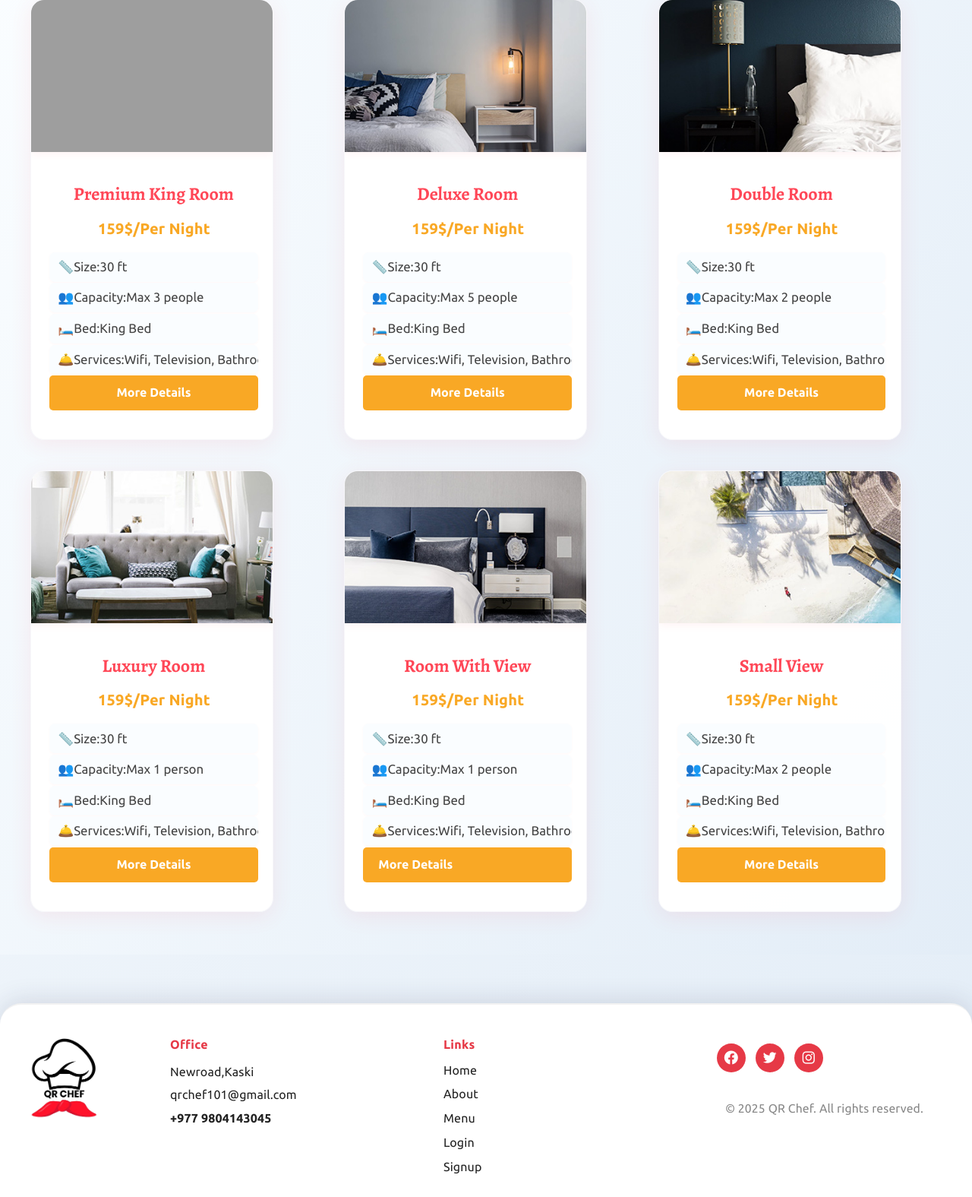
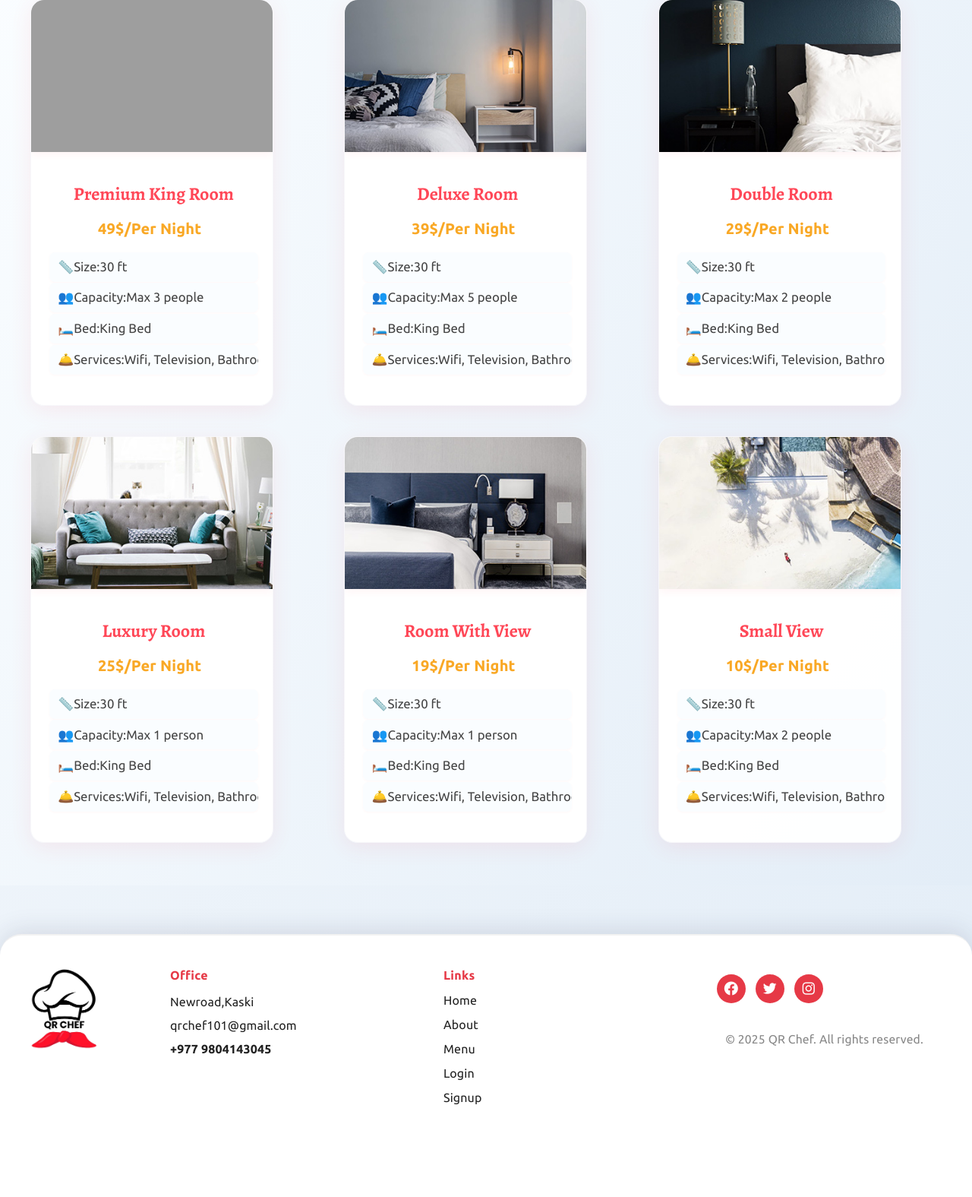
Before and after one commit to chaseyour-dream/qrchef, a Django app: page /room/ in a window 1280 px wide. Shown: the part 230-1805 px from the top of the page at 76% size. After the commit the page ends 1683 px from the top, so only its background shows below. Run offline with Django 5.2, Linux system fonts and the light colour scheme; grey boxes are pictures that could not be loaded.

Commit message:
Price of Room Changed

```diff
--- a/restaurant/templates/room.html
+++ b/restaurant/templates/room.html
@@ -356,14 +356,13 @@
             <img src="{% static 'images/room/room-1.jpg' %}" alt="Premium King Room" />
             <div class="ri-text">
               <h4>Premium King Room</h4>
-              <h3 class="room-price">159$<span>/Per Night</span></h3>
+              <h3 class="room-price">49$<span>/Per Night</span></h3>
               <div class="room-features">
                 <div class="feature"><span class="feature-icon">📏</span><span class="feature-label">Size:</span> 30 ft</div>
                 <div class="feature"><span class="feature-icon">👥</span><span class="feature-label">Capacity:</span> Max 3 people</div>
                 <div class="feature"><span class="feature-icon">🛏️</span><span class="feature-label">Bed:</span> King Bed</div>
                 <div class="feature services-feature"><span class="feature-icon">🛎️</span><span class="feature-label">Services:</span> Wifi, Television, Bathroom,...</div>
               </div>
-              <a href="#" class="primary-btn" style="text-align: center;">More Details</a>
             </div>
           </div>
           <!-- Room 2 -->
@@ -371,14 +370,13 @@
             <img src="{% static 'images/room-2.jpg' %}" alt="Deluxe Room" />
             <div class="ri-text">
               <h4>Deluxe Room</h4>
-              <h3 class="room-price">159$<span>/Per Night</span></h3>
+              <h3 class="room-price">39$<span>/Per Night</span></h3>
               <div class="room-features">
                 <div class="feature"><span class="feature-icon">📏</span><span class="feature-label">Size:</span> 30 ft</div>
                 <div class="feature"><span class="feature-icon">👥</span><span class="feature-label">Capacity:</span> Max 5 people</div>
                 <div class="feature"><span class="feature-icon">🛏️</span><span class="feature-label">Bed:</span> King Bed</div>
                 <div class="feature services-feature"><span class="feature-icon">🛎️</span><span class="feature-label">Services:</span> Wifi, Television, Bathroom,...</div>
               </div>
-              <a href="#" class="primary-btn" style="text-align: center;">More Details</a>
             </div>
           </div>
           <!-- Room 3 -->
@@ -386,14 +384,13 @@
             <img src="{% static 'images/room-3.jpg' %}" alt="Double Room" />
             <div class="ri-text">
               <h4>Double Room</h4>
-              <h3 class="room-price">159$<span>/Per Night</span></h3>
+              <h3 class="room-price">29$<span>/Per Night</span></h3>
               <div class="room-features">
                 <div class="feature"><span class="feature-icon">📏</span><span class="feature-label">Size:</span> 30 ft</div>
                 <div class="feature"><span class="feature-icon">👥</span><span class="feature-label">Capacity:</span> Max 2 people</div>
                 <div class="feature"><span class="feature-icon">🛏️</span><span class="feature-label">Bed:</span> King Bed</div>
                 <div class="feature services-feature"><span class="feature-icon">🛎️</span><span class="feature-label">Services:</span> Wifi, Television, Bathroom,...</div>
               </div>
-              <a href="#" class="primary-btn" style="text-align: center;">More Details</a>
             </div>
           </div>
           <!-- Room 4 -->
@@ -401,14 +398,13 @@
             <img src="{% static 'images/room-4.jpg' %}" alt="Luxury Room" />
             <div class="ri-text">
               <h4>Luxury Room</h4>
-              <h3 class="room-price">159$<span>/Per Night</span></h3>
+              <h3 class="room-price">25$<span>/Per Night</span></h3>
               <div class="room-features">
                 <div class="feature"><span class="feature-icon">📏</span><span class="feature-label">Size:</span> 30 ft</div>
                 <div class="feature"><span class="feature-icon">👥</span><span class="feature-label">Capacity:</span> Max 1 person</div>
                 <div class="feature"><span class="feature-icon">🛏️</span><span class="feature-label">Bed:</span> King Bed</div>
                 <div class="feature services-feature"><span class="feature-icon">🛎️</span><span class="feature-label">Services:</span> Wifi, Television, Bathroom,...</div>
               </div>
-              <a href="#" class="primary-btn" style="text-align: center;">More Details</a>
             </div>
           </div>
           <!-- Room 5 -->
@@ -416,14 +412,13 @@
             <img src="{% static 'images/room-5.jpg' %}" alt="Room With View" />
             <div class="ri-text">
               <h4>Room With View</h4>
-              <h3 class="room-price">159$<span>/Per Night</span></h3>
+              <h3 class="room-price">19$<span>/Per Night</span></h3>
               <div class="room-features">
                 <div class="feature"><span class="feature-icon">📏</span><span class="feature-label">Size:</span> 30 ft</div>
                 <div class="feature"><span class="feature-icon">👥</span><span class="feature-label">Capacity:</span> Max 1 person</div>
                 <div class="feature"><span class="feature-icon">🛏️</span><span class="feature-label">Bed:</span> King Bed</div>
                 <div class="feature services-feature"><span class="feature-icon">🛎️</span><span class="feature-label">Services:</span> Wifi, Television, Bathroom,...</div>
               </div>
-              <a href="#" class="primary-btn style="text-align: center;"">More Details</a>
             </div>
           </div>
           <!-- Room 6 -->
@@ -431,14 +426,13 @@
             <img src="{% static 'images/room-6.jpg' %}" alt="Small View" />
             <div class="ri-text">
               <h4>Small View</h4>
-              <h3 class="room-price">159$<span>/Per Night</span></h3>
+              <h3 class="room-price">10$<span>/Per Night</span></h3>
               <div class="room-features">
                 <div class="feature"><span class="feature-icon">📏</span><span class="feature-label">Size:</span> 30 ft</div>
                 <div class="feature"><span class="feature-icon">👥</span><span class="feature-label">Capacity:</span> Max 2 people</div>
                 <div class="feature"><span class="feature-icon">🛏️</span><span class="feature-label">Bed:</span> King Bed</div>
                 <div class="feature services-feature"><span class="feature-icon">🛎️</span><span class="feature-label">Services:</span> Wifi, Television, Bathroom,...</div>
               </div>
-              <a href="#" class="primary-btn" style="text-align: center;">More Details</a>
             </div>
           </div>
         </div>
```
Also changed, not shown: db.sqlite3.
